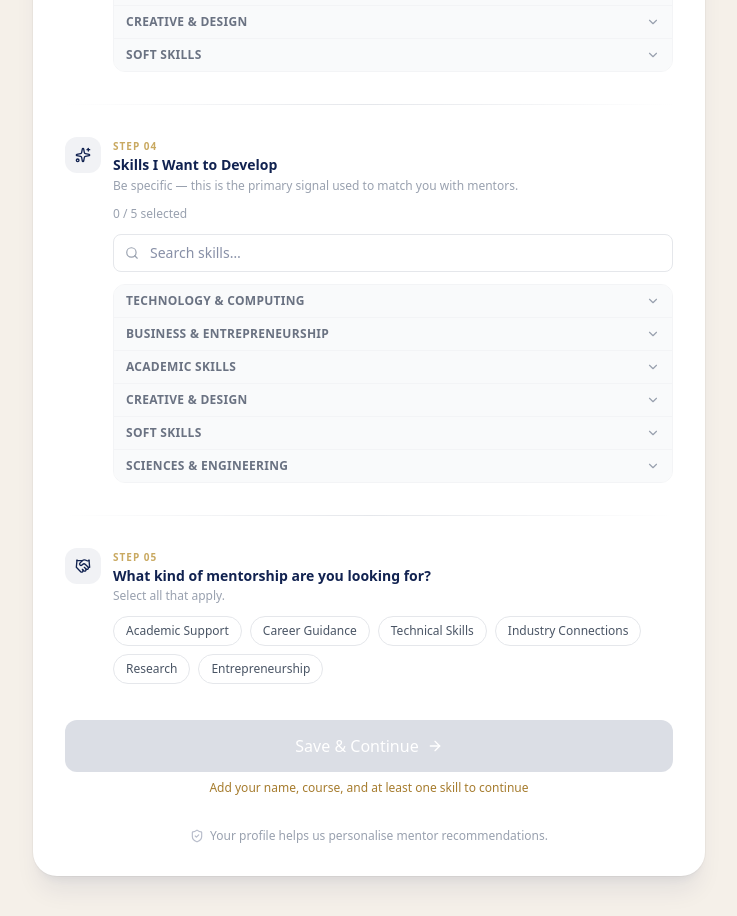
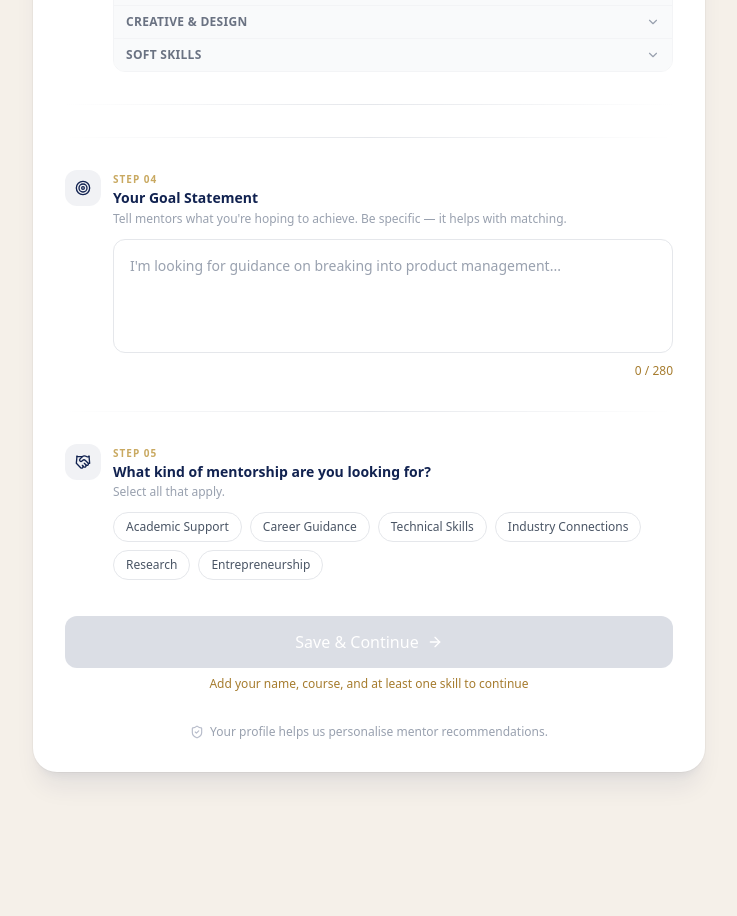
Before and after one commit to Adam-Etyang/Kuzana, a Next.js app in the folder client/: page /student/onboarding in a window 1280 px wide. Shown: the part 1140-2056 px from the top of the page, without its empty margins (271-1008 px from the left). After the commit the page ends 1952 px from the top, so only its background shows below. Built offline with nearby package versions, Linux system fonts and the light colour scheme.

Commit message:
frontend updates

```diff
--- a/client/src/app/student/auth/page.tsx
+++ b/client/src/app/student/auth/page.tsx
@@ -331,7 +331,7 @@ export default function StudentAuthPage() {
                       </span>
                     </div>
                   ) : (
-                    <form onSubmit={handleResend} className="space-y-3">
+                  <div className="space-y-3">
   <div>
     <label className="block mb-1.5 text-xs font-medium text-[#112250]">
       Resend verification email
@@ -359,7 +359,8 @@ export default function StudentAuthPage() {
 
   <div className="flex gap-2">
     <button
-                          type="submit"
+      type="button"
+      onClick={handleResend}
       disabled={resendLoading}
       className="flex-1 bg-[#112250] hover:bg-[#1a2f60] disabled:opacity-60 disabled:cursor-not-allowed text-white py-2.5 rounded-xl font-semibold flex items-center justify-center gap-1.5 transition text-sm"
     >
@@ -383,7 +384,7 @@ export default function StudentAuthPage() {
       Cancel
     </button>
   </div>
-                    </form>
+</div>
                   )}
                 </div>
               </form>
--- a/client/src/app/student/onboarding/page.tsx
+++ b/client/src/app/student/onboarding/page.tsx
@@ -413,6 +413,7 @@ export default function StudentOnboardingPage() {
   const [skillsToLearn, setSkillsToLearn] = useState<string[]>([]);
   const [mentorshipTypes, setMentorshipTypes] = useState<string[]>([]);
   const [loading, setLoading] = useState(false);
+  const [bio, setBio] = useState("");
 
   const toggleMentorshipType = (type: string) =>
     setMentorshipTypes((prev) =>
@@ -426,14 +427,14 @@ export default function StudentOnboardingPage() {
       year !== "",
       academicInterests.length > 0,
       professionalInterests.length > 0,
-      skillsToLearn.length > 0,
       mentorshipTypes.length > 0,
+      bio.trim().length > 10,
     ];
     const filled = signals.filter(Boolean).length;
     return Math.round((filled / signals.length) * 100);
-  }, [fullName, program, year, academicInterests, professionalInterests, skillsToLearn, mentorshipTypes]);
+  }, [fullName, program, year, academicInterests, professionalInterests, skillsToLearn, mentorshipTypes, bio]);
 
-  const canContinue = fullName.trim() !== "" && program !== "" && skillsToLearn.length > 0;
+  const canContinue = fullName.trim() !== "" && program !== "";
 
   const handleContinue = async () => {
     if (!canContinue) return;
@@ -450,7 +451,7 @@ export default function StudentOnboardingPage() {
           yearOfStudy: year ? parseInt(year.replace(/\D/g, ""), 10) || 1 : 1,
           faculty: "ICS",
           department: program,
-          goalStatement: `Seeking mentorship in: ${mentorshipTypes.join(", ")}. Interested in: ${academicInterests.concat(professionalInterests).join(", ")}.`,
+          goalStatement: bio.trim(),
           skills: skillsToLearn,
           interests: academicInterests.concat(professionalInterests),
           availability: [],
@@ -587,20 +588,32 @@ export default function StudentOnboardingPage() {
             </Section>
 
             <Divider />
+            <Divider />
 
-            {/* 4 · Skills to Develop — primary matching signal */}
-            <Section
-              index={4}
-              icon={<Sparkles className="w-4 h-4 text-[#112250]" />}
-              title="Skills I Want to Develop"
-              subtitle="Be specific — this is the primary signal used to match you with mentors."
-            >
-              <TagPicker
-                selected={skillsToLearn}
-                onChange={setSkillsToLearn}
-                searchPlaceholder="Search skills…"
-              />
-            </Section>
+<Section
+  index={4}
+  icon={<Target className="w-4 h-4 text-[#112250]" />}
+  title="Your Goal Statement"
+  subtitle="Tell mentors what you're hoping to achieve. Be specific — it helps with matching."
+>
+  <div className="relative">
+    <textarea
+      value={bio}
+      onChange={(e) => setBio(e.target.value)}
+      placeholder="I'm looking for guidance on breaking into product management..."
+      rows={4}
+      className="w-full border border-gray-200 rounded-xl p-4 text-sm
+        focus:outline-none focus:ring-2 focus:ring-[#112250]/20 focus:border-[#112250]
+        transition bg-white text-gray-900 placeholder:text-gray-400 resize-none"
+    />
+    <div className="flex justify-end mt-1">
+      <span className={`text-xs ${bio.trim().length < 10 ? "text-[#A67C2E]" : "text-gray-400"}`}>
+        {bio.trim().length} / 280
+      </span>
+    </div>
+  </div>
+</Section>
+
 
             <Divider />
 
--- a/client/src/app/student/signup/page.tsx
+++ b/client/src/app/student/signup/page.tsx
@@ -17,6 +17,8 @@ import {
   AlertCircle,
 } from "lucide-react";
 import { signUpEmail } from "@/app/auth";
+import { authClient } from "@/lib/auth-client";
+import { useProfile } from "@/lib/use-profile";
 
 export default function StudentSignupPage() {
   const [showPassword, setShowPassword] = useState(false);
@@ -34,6 +36,13 @@ export default function StudentSignupPage() {
   const [loading, setLoading] = useState(false);
   const [error, setError] = useState<string | null>(null);
   const [success, setSuccess] = useState(false);
+
+  const { data: session } = authClient.useSession();
+  const { profile } = useProfile(session?.user?.id);
+
+  const placeholderFirst = profile?.firstName ?? (session?.user?.name?.split(" ")[0] ?? "Hellen");
+  const placeholderLast = profile?.lastName ?? (session?.user?.name?.split(" ").slice(1).join(" ") ?? "Mutemi");
+  const placeholderCourse = profile?.department ?? "BSc Computer Science";
 
   const handleSubmit = async (e: React.FormEvent) => {
     e.preventDefault();
@@ -195,7 +204,7 @@ export default function StudentSignupPage() {
                     label="First Name"
                     value={firstName}
                     setValue={setFirstName}
-                    placeholder="Hellen"
+                    placeholder={placeholderFirst}
                   />
 
                   <InputField
@@ -203,7 +212,7 @@ export default function StudentSignupPage() {
                     label="Last Name"
                     value={lastName}
                     setValue={setLastName}
-                    placeholder="Mutemi"
+                    placeholder={placeholderLast}
                   />
 
                 </div>
@@ -214,7 +223,7 @@ export default function StudentSignupPage() {
                   label="Course"
                   value={course}
                   setValue={setCourse}
-                  placeholder="BSc Computer Science"
+                  placeholder={placeholderCourse}
                 />
 
                 {/* EMAIL */}
--- a/client/src/components/layout/studentsidebar.tsx
+++ b/client/src/components/layout/studentsidebar.tsx
@@ -11,6 +11,7 @@ import {
 } from "lucide-react";
 import { authClient } from "@/lib/auth-client";
 import { useProfile } from "@/lib/use-profile";
+
 
 export default function StudentSidebar() {
   const pathname = usePathname();
@@ -93,11 +94,11 @@ export default function StudentSidebar() {
 
       <div className="mt-auto bg-[#1B3475] rounded-xl p-4 text-white">
         <p className="font-semibold">
-          {studentName}
+        {studentName}
         </p>
 
         <p className="text-sm text-gray-300">
-          {course}
+        {course}
         </p>
       </div>
     </div>
```
Lines whose indentation alone changed are shown as unchanged.
